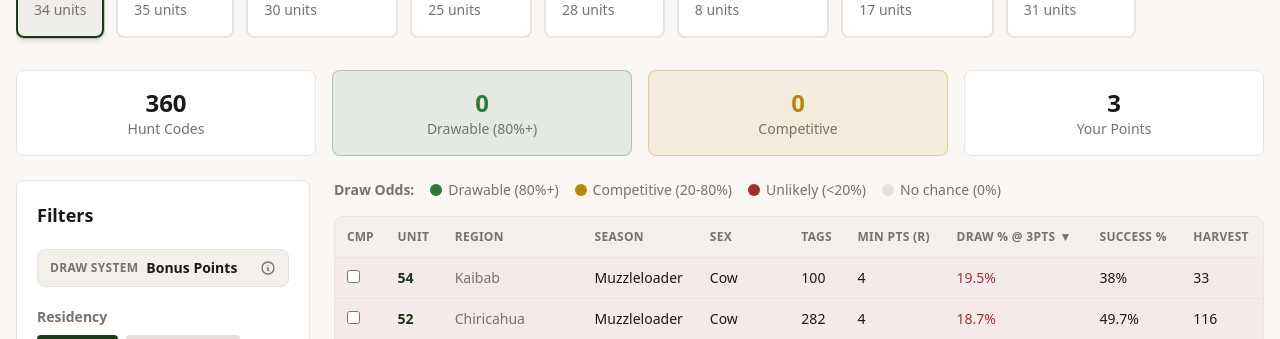
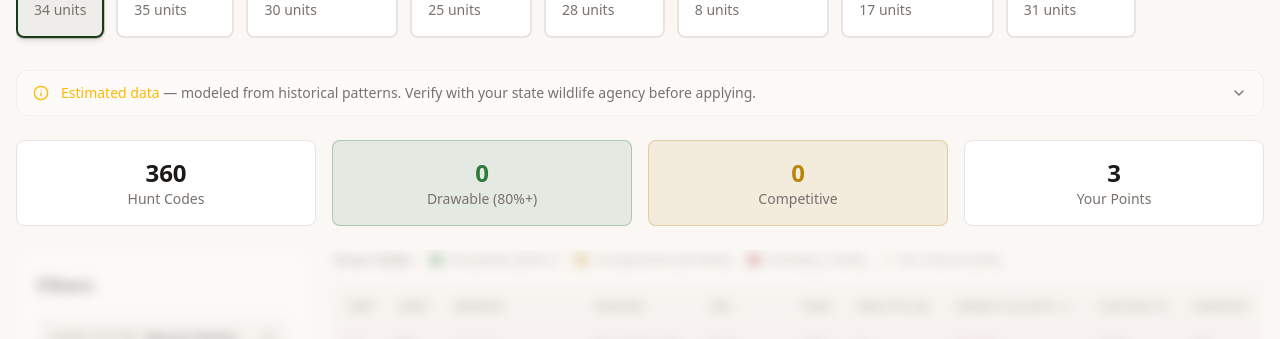
Before and after one commit to whiteag0/huntscoutpro, a Next.js app: page /states/arizona in a window 1280 px wide. Shown: the part 461-800 px from the top of the page. Built offline with nearby package versions, Linux system fonts and the light colour scheme; no server answers.

Commit message:
Add DemoGate and DataDisclaimer to state explorer page

```diff
--- a/src/app/states/[slug]/page.tsx
+++ b/src/app/states/[slug]/page.tsx
@@ -23,6 +23,8 @@ import { SpeciesCard } from "@/components/SpeciesCard";
 import { FilterPanel } from "@/components/FilterPanel";
 import { ResultsTable } from "@/components/ResultsTable";
 import { DrawOddsLegend } from "@/components/DrawOddsLegend";
+import { DemoGate } from "@/components/DemoGate";
+import { DataDisclaimer } from "@/components/DataDisclaimer";
 
 const DRAW_SYSTEM_LABELS: Record<string, string> = {
   preference: "Preference Points",
@@ -248,7 +250,13 @@ export default function StateExplorerPage() {
         </div>
       )}
 
-      {/* Summary Stats */}
+      {/* Data Source Disclaimer */}
+      <DataDisclaimer state={slug} species={species} />
+
+      {/* Gated Content: Stats, Filters, Results */}
+      <DemoGate
+        feature="draw odds and harvest data"
+        preview={
           <div className="grid grid-cols-2 sm:grid-cols-4 gap-4 mb-6">
             <div className="bg-card border border-border rounded-lg p-4 text-center">
               <div className="text-2xl font-bold text-foreground">
@@ -271,7 +279,8 @@ export default function StateExplorerPage() {
               <div className="text-sm text-muted-foreground">Your Points</div>
             </div>
           </div>
-
+        }
+      >
         <div className="grid grid-cols-1 lg:grid-cols-4 gap-6">
           {/* Filter Panel */}
           <div className="lg:col-span-1">
@@ -326,6 +335,7 @@ export default function StateExplorerPage() {
             />
           </div>
         </div>
+      </DemoGate>
     </div>
   );
 }
```
Lines whose indentation alone changed are shown as unchanged.
